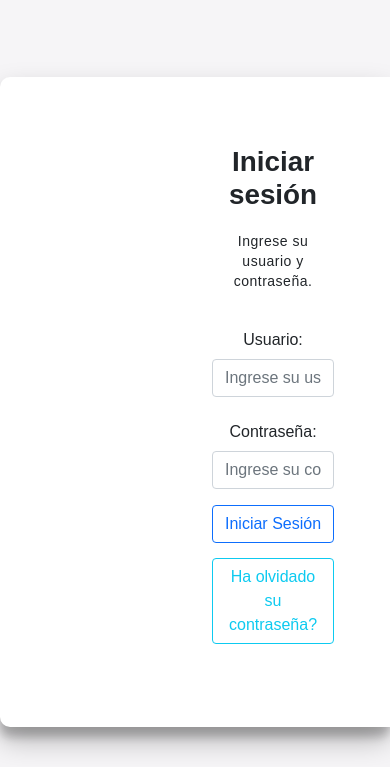
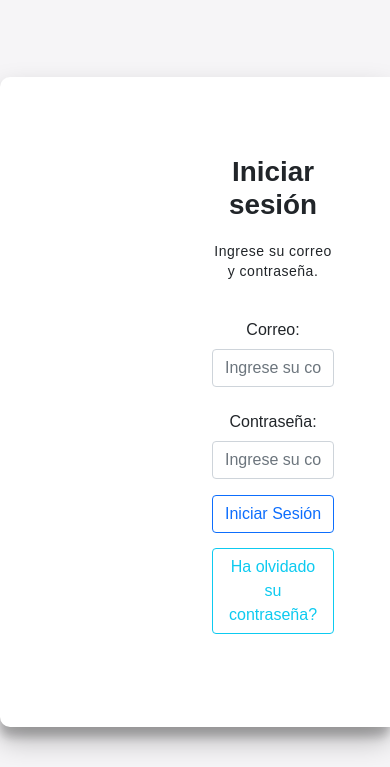
Before and after one commit to ErickSebastian1993/Inventario-Grupo-T, a Flask app: page / in a window 390 px wide; the page is wider, and only the part inside the window is pictured. Shown: the top 767 px of that part. Run offline with Flask 2, Linux system fonts and the light colour scheme; some libraries are stand-ins or nearby versions.

Commit message:
Little change to email in login

```diff
--- a/app.py
+++ b/app.py
@@ -38,7 +38,7 @@ def obtener_token(id,expires_in=600):
 
 def enviar_correo(usuario):
     token=obtener_token(usuario[0][2])
-    msg=Message('Recuperar contraseña',sender='inventariot3@gmail.com',recipients=[usuario[0][1]])
+    msg=Message('Recuperar contraseña del inventario',sender='inventariot3@gmail.com',recipients=[usuario[0][1]])
     msg.body="Tu token es: "+url_for('reset',token=token,_external=True)
     mail.send(msg)
     #send_email('')
@@ -56,7 +56,7 @@ def index():
     form = FormularioLogin()
 
     if form.validate_on_submit():
-        user = validar_usuario(form.user.data)
+        user = obtener_usuario(form.user.data)
         if user:
             validarContra = check_password_hash(user[0][3],form.password.data)
             if validarContra:
--- a/forms.py
+++ b/forms.py
@@ -4,8 +4,10 @@ from wtforms.fields.html5 import EmailField
 from flask_wtf.file import FileField, FileAllowed, FileRequired
 from wtforms.validators import ValidationError
 
+#PasswordField
+
 class FormularioLogin(FlaskForm):
-    user = StringField('Usuario', [validators.DataRequired(message="Por favor completa con el usuario")])
+    user = EmailField('Usuario', [validators.DataRequired(message="Por favor completa con el correo"),validators.Email(message="Correo no valido")])
     password = PasswordField('Contraseña', [validators.DataRequired(message='Por favor completa con la contraseña')])
     enviar = SubmitField('Iniciar Sesión')
 
@@ -87,14 +89,14 @@ class FormularioActualizarAdmin(FlaskForm):
 
 
 class FormularioReseteo(FlaskForm):
-    contra = StringField('Contraseña',[
+    contra = PasswordField('Contraseña',[
         validators.DataRequired(message="Por favor completa con una contraseña"),
         validators.EqualTo('contra2',message="Contraseñas deben ser iguales"),
         validators.length(min=6,message="Longitud minima de 6 caracteres"),
         validators.regexp(regex=".*[A-Z]",message="Debe tener minimo una mayuscula"),
         validators.regexp(regex=".*[0-9]",message="Debe tener minimo un numero")
     ])
-    contra2 = StringField('Repetir contraseña', [
+    contra2 = PasswordField('Repetir contraseña', [
         validators.DataRequired(message="Por favor escriba la contraseña del campo anterior")
     ])
     submit = SubmitField('Cambiar contraseña')
--- a/templates/index.html
+++ b/templates/index.html
@@ -6,11 +6,11 @@
     <form id="logIn" action="" method="POST" novalidate>
       {{ form.hidden_tag() }}
       <h1>Iniciar sesión</h1>
-      <p>Ingrese su usuario y contraseña.</p>
+      <p>Ingrese su correo y contraseña.</p>
       <div class="row mb-3">
-        <label for="txtUsuario" class="col-sm-3 col-form-label">Usuario:</label>
+        <label for="txtUsuario" class="col-sm-3 col-form-label">Correo:</label>
         <div class="col-sm-9">
-          {{form.user(class="form-control",id="txtUsuario",type="text",placeholder="Ingrese su usuario")}}
+          {{form.user(class="form-control",id="txtUsuario",type="text",placeholder="Ingrese su correo")}}
           {% for error in form.user.errors %}
             <span style="color: red;">{{ error }}</span>
           {% endfor %}
```
